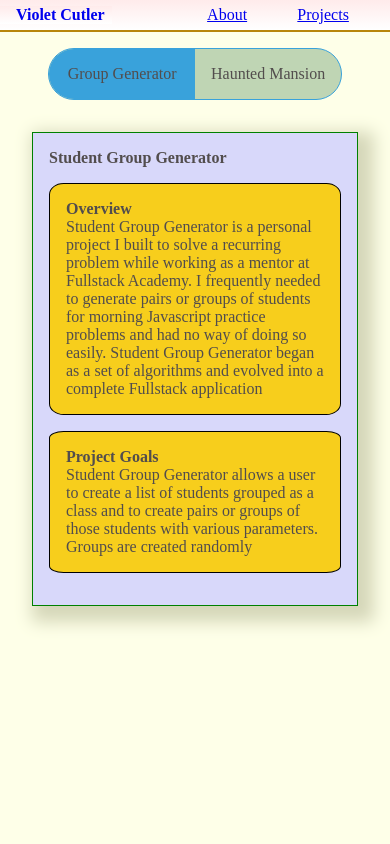
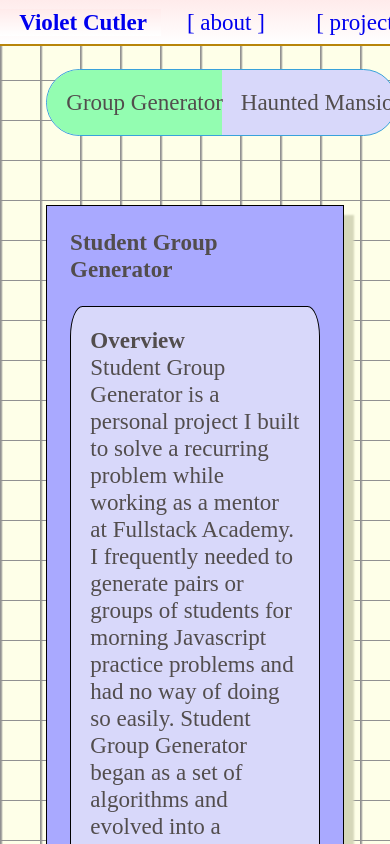
Before and after one commit to VioletCutler/Dev, a React (Create React App) app: page /projects in a window 390 px wide. Shown: the top 844 px of the page. Built offline with nearby package versions, Linux system fonts and the light colour scheme.

Commit message:
expanding on card styling **not done**

```diff
--- a/src/components/App/App.css
+++ b/src/components/App/App.css
@@ -10,10 +10,10 @@
     --link-hover-focus: #00ff33;
     --link-active: #ff0000;
 
-    --card-background-color: rgb(216, 216, 250);
-    --card-text-background-color: #f7ce1c;
+    --card-background-color: rgb(169, 169, 255);
+    --card-text-background-color: rgb(216, 216, 250);
     --card-box-border:1px solid rgb(0, 0, 0);
-    --card-box-shadow: .5rem .5rem 1rem 0.5rem var(--card-box-shadow-color);
+    --card-box-shadow: .5rem .5rem .1rem var(--card-box-shadow-color);
     --card-box-shadow-color: #d5d7b9;
     --card-box-border-radius: 5%;
     --card-margin: 1em 0 1em 0;
@@ -21,29 +21,38 @@
     --nav-background-color: linear-gradient(#ffebeb, #ffffff);
     --nav-header-background-color: linear-gradient(#ffebeb, #ffffff);
 
-    --tab-view-background-color: #bfd5b4;
+    --tab-selectors-background-color: rgb(216, 216, 250);
 }
 
 * {
     box-sizing: border-box;
     padding: 0;
     margin: 0;
-    font-size: 1.3rem;
+    font-size: 1.5rem;
 }
 @media (max-width: 700px){
     *{
-        font-size: 1rem;
+        font-size: 1.2rem;
     }
 }
 
 html, body {
     height: 100%;
-    width: 100%;
+    /* width: 100%; */
 }
 
 body {
     background-color: var(--main-background-color);
-    color:var(--main-font-color)
+    color:var(--main-font-color);
+    height: 100%;
+    background-size: 40px 40px;
+  background-image:
+    linear-gradient(to right, rgb(145, 145, 145) 1px, transparent 3px),
+    linear-gradient(to bottom, rgb(145, 145, 145) 1px, transparent 1px);
+}
+
+#app {
+    height: 100%;
 }
 
 #app-component {
@@ -55,17 +64,18 @@ body {
 }
 
 #routes {
-    margin-top: 3em;
+    margin-top: 6em;
     padding-left:2em;
     padding-right:2em;
     max-width:30em;
+    /* background-color: green; */
 }
 
 .card-container {
     /* display: grid;
     grid-template-columns: 1fr 1fr; */
     background: var(--card-background-color);
-    border: 1px solid green;
+    border: 1px solid rgb(0, 0, 0);
     padding: 1em;
     box-shadow: var(--card-box-shadow);
 }
@@ -77,6 +87,34 @@ body {
     border-radius: var(--card-box-border-radius);
     margin: var(--card-margin)
 }
+
 /* .paragraph-text {
     font-size: 1.4rem;
 } */
+
+
+/*
+Background Grid
+*/
+/*
+#background-grid {
+    position: sticky;
+    top: 0;
+    bottom: 0;
+    border: 1px solid black;
+    width: 100%;
+    height: 100%;
+    z-index: -3;
+}
+
+.grid-row{
+    border: 1px solid black;
+    border-spacing: 0;
+    z-index:-3;
+}
+
+.grid-cell{
+    border:1px solid black;
+    border-spacing: 0;
+    z-index: -3;
+} */
--- a/src/components/App/App.jsx
+++ b/src/components/App/App.jsx
@@ -32,7 +32,71 @@ const App = () => {
         </Routes>
     </div>
 
-
+    <table id="background-grid">
+      <tr className="grid-row">
+        <td className="grid-cell"></td>
+        <td className="grid-cell"></td>
+        <td className="grid-cell"></td>
+        <td className="grid-cell"></td>
+        <td className="grid-cell"></td>
+        <td className="grid-cell"></td>
+        <td className="grid-cell"></td>
+      </tr>
+      <tr className="grid-row">
+        <td className="grid-cell"></td>
+        <td className="grid-cell"></td>
+        <td className="grid-cell"></td>
+        <td className="grid-cell"></td>
+        <td className="grid-cell"></td>
+        <td className="grid-cell"></td>
+        <td className="grid-cell"></td>
+      </tr>
+      <tr className="grid-row">
+        <td className="grid-cell"></td>
+        <td className="grid-cell"></td>
+        <td className="grid-cell"></td>
+        <td className="grid-cell"></td>
+        <td className="grid-cell"></td>
+        <td className="grid-cell"></td>
+        <td className="grid-cell"></td>
+      </tr>
+      <tr className="grid-row">
+        <td className="grid-cell"></td>
+        <td className="grid-cell"></td>
+        <td className="grid-cell"></td>
+        <td className="grid-cell"></td>
+        <td className="grid-cell"></td>
+        <td className="grid-cell"></td>
+        <td className="grid-cell"></td>
+      </tr>
+      <tr className="grid-row">
+        <td className="grid-cell"></td>
+        <td className="grid-cell"></td>
+        <td className="grid-cell"></td>
+        <td className="grid-cell"></td>
+        <td className="grid-cell"></td>
+        <td className="grid-cell"></td>
+        <td className="grid-cell"></td>
+      </tr>
+      <tr className="grid-row">
+        <td className="grid-cell"></td>
+        <td className="grid-cell"></td>
+        <td className="grid-cell"></td>
+        <td className="grid-cell"></td>
+        <td className="grid-cell"></td>
+        <td className="grid-cell"></td>
+        <td className="grid-cell"></td>
+      </tr>
+      <tr className="grid-row">
+        <td className="grid-cell"></td>
+        <td className="grid-cell"></td>
+        <td className="grid-cell"></td>
+        <td className="grid-cell"></td>
+        <td className="grid-cell"></td>
+        <td className="grid-cell"></td>
+        <td className="grid-cell"></td>
+      </tr>
+    </table>
 
 
       {/* <div id="routes">
--- a/src/components/Homepage/Homepage.css
+++ b/src/components/Homepage/Homepage.css
@@ -34,6 +34,7 @@ position: absolute;
   background-size: cover;
   background-repeat: no-repeat;
   overflow: hidden;
+  filter: blur(2px);
 }
 
 #homepage {
--- a/src/components/Navbar/Navbar.css
+++ b/src/components/Navbar/Navbar.css
@@ -29,6 +29,10 @@
   padding-right: 1rem;
 }
 
+.navlink{
+  text-decoration: none;
+}
+
 nav {
   background: var(--nav-header-background-color);
   border-bottom: 2px inset darkgoldenrod;
--- a/src/components/Navbar/Navbar.jsx
+++ b/src/components/Navbar/Navbar.jsx
@@ -6,9 +6,8 @@ const Navbar = () => {
     <nav>
         <h1><Link id='navbar-header' to='/'>Violet Cutler</Link></h1>
         <div id='navlinks'>
-
-        <Link to='/about'>About</Link>
-        <Link to='/projects'>Projects</Link>
+        <Link className="navlink" to='/about'>[ about ]</Link>
+        <Link className="navlink"to='/projects'>[ projects ]</Link>
         </div>
     </nav>
     )
--- a/src/components/Projects/HauntedMansion/HauntedMansion.jsx
+++ b/src/components/Projects/HauntedMansion/HauntedMansion.jsx
@@ -2,7 +2,8 @@ import "./HauntedMansion.css";
 
 const HauntedMansion = () => {
   return (
-    <article className="card-container" id="haunted-mansion-container">
+    <div className="card-container">
+    <article  id="haunted-mansion-container">
       <div id="haunted-mansion-header">
         <h3>Haunted Mansion</h3>
         <div id="haunted-mansion-project-links" className="project-links">
@@ -30,6 +31,8 @@ const HauntedMansion = () => {
         allow="accelerometer; autoplay; clipboard-write; encrypted-media; gyroscope; picture-in-picture;"
         allowFullScreen
       ></iframe>
+      </article>
+      <article>
       <h4>Overview</h4>
       <div className="paragraph-text card-description">
         <p>
@@ -44,7 +47,8 @@ const HauntedMansion = () => {
           However, once we began to scale the game it became clear that Kaboom
           was not sufficient and is deployed on Github pages
         </p>
-      </div>
+      </div></article>
+      <article>
       <div>
         <h4>Features</h4>
         <div className="paragraph-text card-description">
@@ -73,6 +77,8 @@ const HauntedMansion = () => {
           </ul>
         </div>
       </div>
+      </article>
+      <article>
       <div>
         <h4>Technical Challenges</h4>
         <div className="tech-stack-logo-container">
@@ -92,6 +98,9 @@ const HauntedMansion = () => {
             alt="White mermaid tail on red background"
           ></img>
         </div>
+
+
+
         <div className="card-description">
           <h5>Kaboom JS and Javascript</h5>
           <p className="paragraph-text">
@@ -113,6 +122,8 @@ const HauntedMansion = () => {
           </p>
         </div>
       </div>
+      </article>
+      <article>
       <div id="haunted-mansion-layout-image-container"></div>
       <img
         id="haunted-mansion-layout-image"
@@ -121,6 +132,7 @@ const HauntedMansion = () => {
         alt="A map of the different room connections inside the haunted mansion"
       ></img>
     </article>
+    </div>
   );
 };
 
--- a/src/components/Projects/TabView/TabView.css
+++ b/src/components/Projects/TabView/TabView.css
@@ -5,7 +5,7 @@
     height: auto;
     /* background: var(--tab-view-background-color); */
     /* background: #053742; */
-    /* margin: 3.5rem auto 1.5rem; */
+    margin: 3.5rem auto 1.5rem;
     /* padding: 2rem 1rem; */
     /* color: #E8F0F2; */
     /* border-radius: 5%; */
@@ -16,14 +16,16 @@
 
 
    .tab-selectors {
-    width: 100%;
+    position: absolute;
+    top: 3em;
+    width: 80%;
     margin: 0 auto 2rem;
     display: flex;
     align-items: center;
     justify-content: space-between;
     border: 1px solid #39A2DB;
     border-radius: 2rem;
-    background: var(--tab-view-background-color);
+    background: var(--tab-selectors-background-color);
     padding-left: 0px;
      @media (max-width: 768px) {
       width: 90%;
@@ -49,8 +51,8 @@
 
   }
   .tab-selectors li:hover {
-    background: var(--main-background-color);
+    background: #fef9b3;
   }
   .tab-selectors li.active {
-    background: #39A2DB;
+    background: #93fdb1;
   }
--- a/src/components/Projects/TabView/TabView.jsx
+++ b/src/components/Projects/TabView/TabView.jsx
@@ -28,13 +28,13 @@ const TabView = () => {
           Haunted Mansion
         </li>
       </ul>
-      <div className="outlet">
+      <section className="outlet">
         {activeTab === "studentGroupGenerator" ? (
           <StudentGroupGenerator />
         ) : (
           <HauntedMansion />
         )}
-      </div>
+      </section>
     </div>
   );
 };
```
